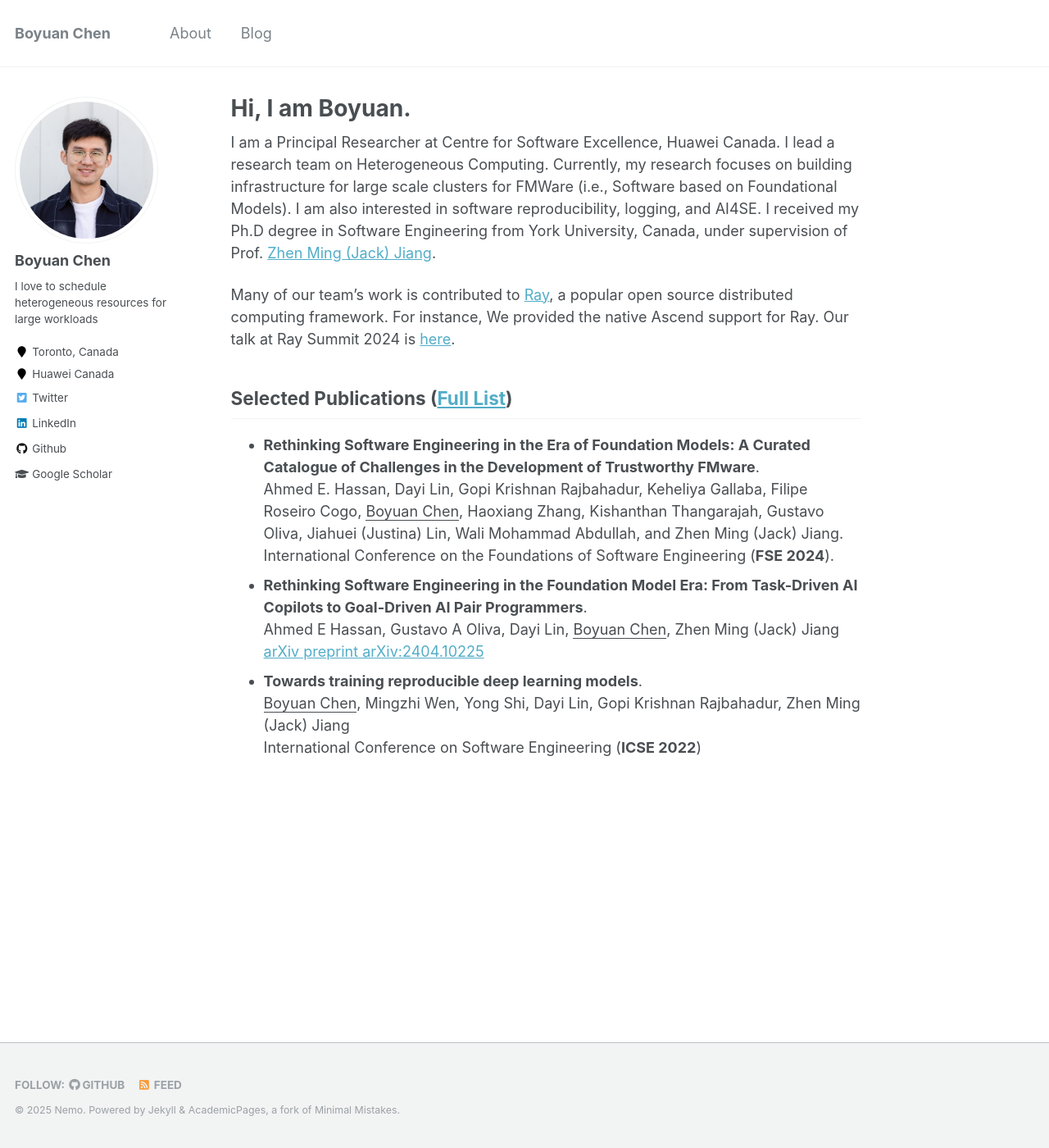
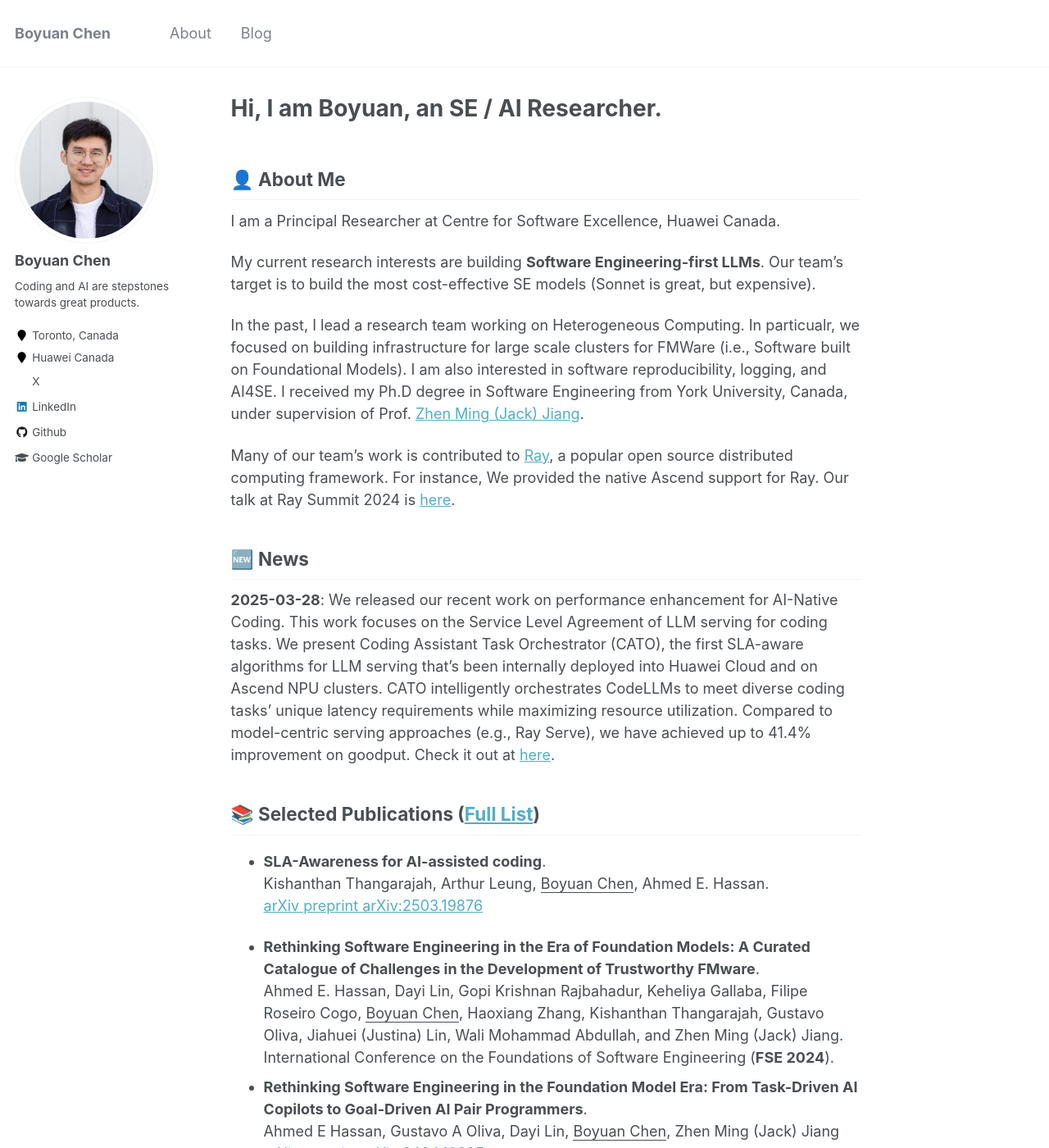
Before and after one commit to nemo9cby/nemo9cby.github.io, a Jekyll site: the page built from _pages/about.md, in a window 1280 px wide and 1400 px high. Shown: the whole window at 82% size. Built offline with Jekyll 4.4.1, drawn with Linux system fonts in a browser that asks for light colours.

Commit message:
add news

```diff
--- a/_config.yml
+++ b/_config.yml
@@ -82,7 +82,7 @@ analytics:
 author:
   name             : "Boyuan Chen"
   avatar           : "profile.png"
-  bio              : "I love to schedule heterogeneous resources for large workloads"
+  bio              : "Coding and AI are stepstones towards great products."
   location         : "Toronto, Canada"
   employer         : "Huawei Canada"
   pubmed           :
--- a/_includes/author-profile.html
+++ b/_includes/author-profile.html
@@ -41,7 +41,7 @@
         <li><a href="{{ author.researchgate }}"><i class="fab fa-fw fa-researchgate" aria-hidden="true"></i> ResearchGate</a></li>
       {% endif %}
       {% if author.twitter %}
-        <li><a href="https://twitter.com/{{ author.twitter }}"><i class="fab fa-fw fa-twitter-square" aria-hidden="true"></i> Twitter</a></li>
+        <li><a href="https://x.com/{{ author.twitter }}"><i class="fab fa-fw fa-square-x-twitter" aria-hidden="true"></i> X </a></li>
       {% endif %}
       {% if author.facebook %}
         <li><a href="https://www.facebook.com/{{ author.facebook }}"><i class="fab fa-fw fa-facebook-square" aria-hidden="true"></i> Facebook</a></li>
--- a/_pages/about.md
+++ b/_pages/about.md
@@ -1,17 +1,31 @@
 ---
 permalink: /
-title: "Hi, I am Boyuan."
+title: "Hi, I am Boyuan, an SE / AI Researcher."
 author_profile: true
 
 ---
 
+## 👤 About Me
+
 I am a Principal Researcher at Centre for Software Excellence, Huawei Canada.
-I lead a research team on Heterogeneous Computing. Currently, my research focuses on building infrastructure for large scale clusters for FMWare (i.e., Software based on Foundational Models). I am also interested in software reproducibility, logging, and AI4SE.
+
+My current research interests are building **Software Engineering-first LLMs**. Our team's target is to build the most cost-effective SE models (Sonnet is great, but expensive).
+
+In the past, I lead a research team working on Heterogeneous Computing. In particualr, we focused on building infrastructure for large scale clusters for FMWare (i.e., Software built on Foundational Models). I am also interested in software reproducibility, logging, and AI4SE.
 I received my Ph.D degree in Software Engineering from York University, Canada, under supervision of Prof. [Zhen Ming (Jack) Jiang](http://www.cse.yorku.ca/~zmjiang/).
 
 Many of our team's work is contributed to [Ray](https://ray.io), a popular open source distributed computing framework. For instance, We provided the native Ascend support for Ray. Our talk at Ray Summit 2024 is [here](https://youtu.be/TSAWC-ZZwv4?si=Ht30wHcPAr2h8Aca).
 
-## Selected Publications ([Full List](https://scholar.google.com/citations?hl=en&user=HsUXC7oAAAAJ))
+## 🆕 News
+
+**2025-03-28**: We released our recent work on performance enhancement for AI-Native Coding. This work focuses on the Service Level Agreement of LLM serving for coding tasks. We present Coding Assistant Task Orchestrator (CATO), the first SLA-aware algorithms for LLM serving that's been internally deployed into Huawei Cloud and on Ascend NPU clusters. CATO intelligently orchestrates CodeLLMs to meet diverse coding tasks' unique latency requirements while maximizing resource utilization. Compared to model-centric serving approaches (e.g., Ray Serve), we have achieved up to 41.4% improvement on goodput. Check it out at [here](https://arxiv.org/pdf/2503.19876).
+
+
+## 📚 Selected Publications ([Full List](https://scholar.google.com/citations?hl=en&user=HsUXC7oAAAAJ))
+
+- **SLA-Awareness for AI-assisted coding**.\
+  Kishanthan Thangarajah, Arthur Leung, <ins>Boyuan Chen</ins>, Ahmed E. Hassan.\
+  [arXiv preprint arXiv:2503.19876](https://arxiv.org/pdf/2503.19876)
 
 - **Rethinking Software Engineering in the Era of Foundation Models: A Curated Catalogue of Challenges in the Development of Trustworthy FMware**.\
   Ahmed E. Hassan, Dayi Lin, Gopi Krishnan Rajbahadur, Keheliya Gallaba, Filipe Roseiro Cogo, <ins>Boyuan Chen</ins>, Haoxiang Zhang, Kishanthan Thangarajah, Gustavo Oliva, Jiahuei (Justina) Lin, Wali Mohammad Abdullah, and Zhen Ming (Jack) Jiang.\
```
